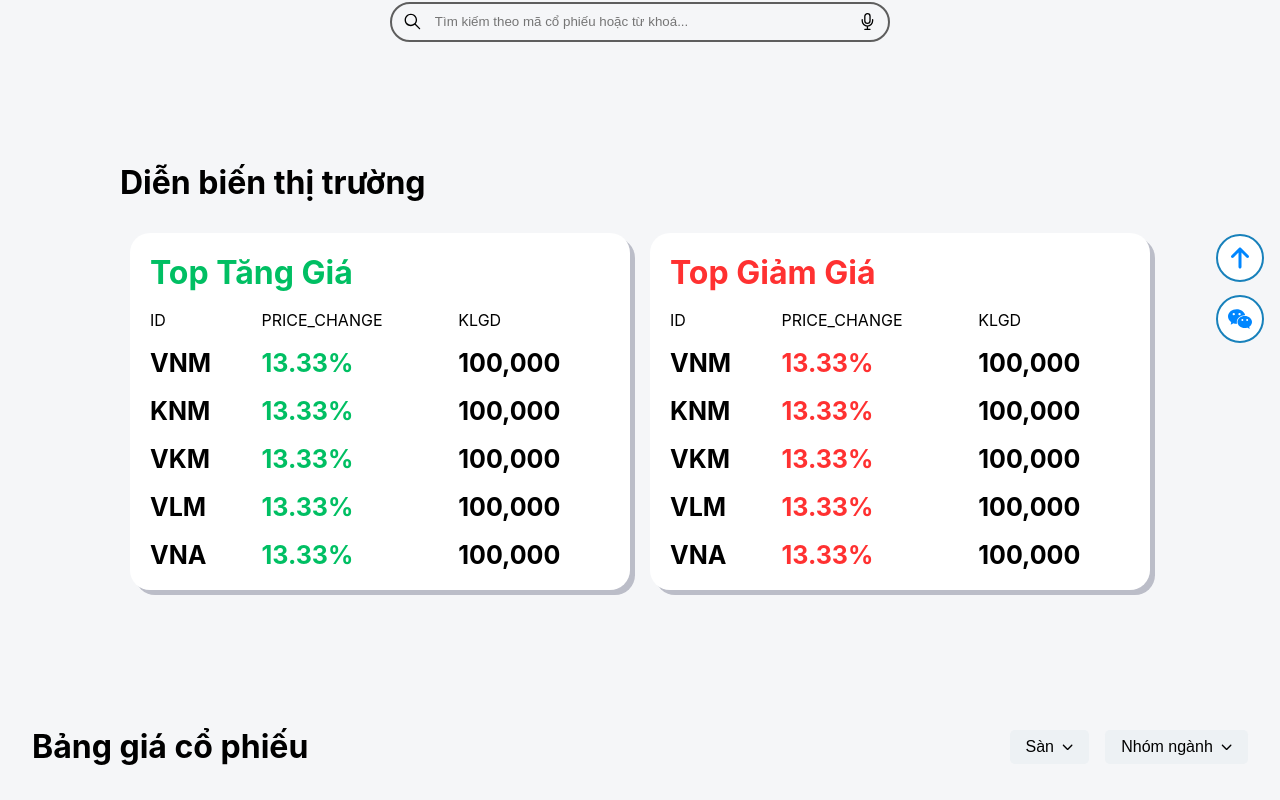
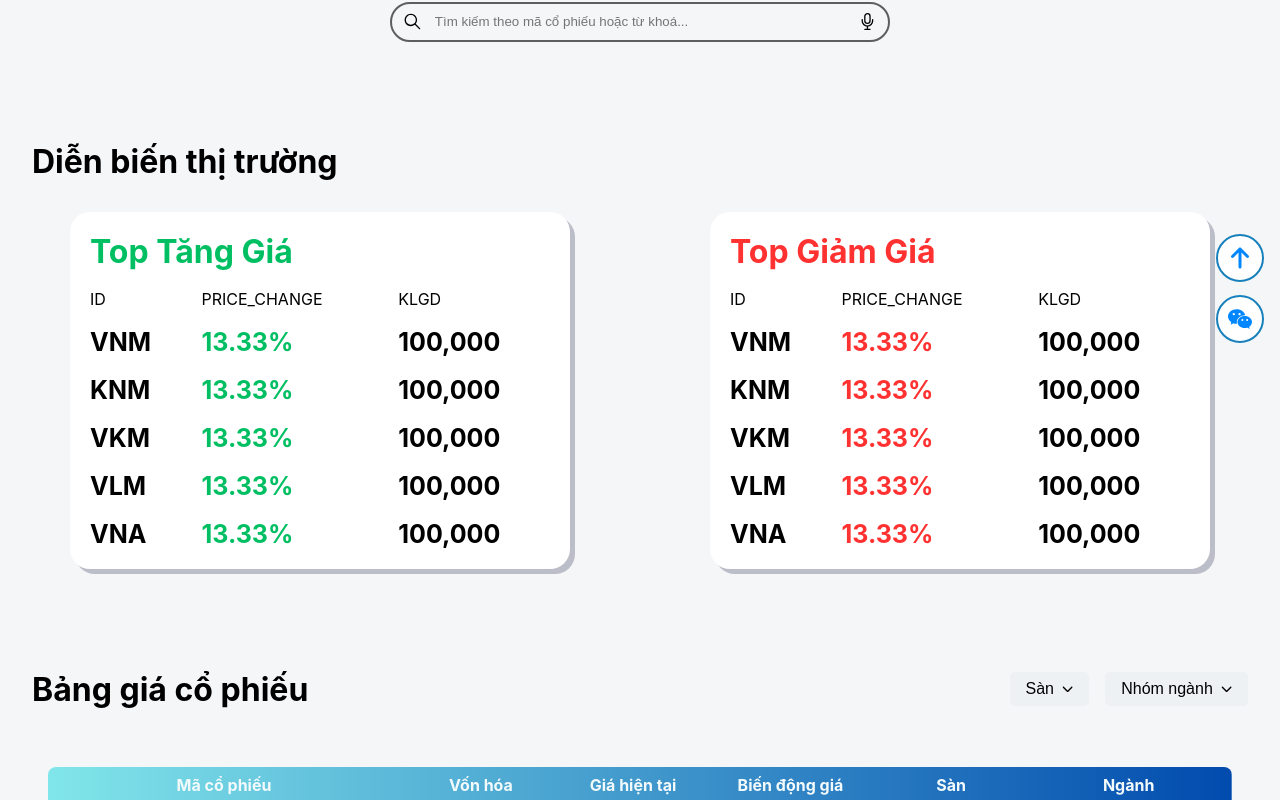
Before and after one commit to ltdungg/Investor-AI-Website, a React (Create React App) app in the folder frontend/: page /stocks in a window 1280 px wide. Shown: the part 441-1241 px from the top of the page. Built offline with nearby package versions, Linux system fonts and the light colour scheme; a web font is replaced by a local one.

Commit message:
fix StockSearch Market volatility

```diff
--- a/frontend/src/components/stocksSearch/Stock.css
+++ b/frontend/src/components/stocksSearch/Stock.css
@@ -32,8 +32,7 @@
     flex-wrap: wrap;
 }
 .Market_volatility{
-    background-color: #F5F6F8;
-    /* height: 900px; */
+    padding-left: 2rem;
 }
 
 @media  (min-width: 740px) and (max-width: 1024px){
--- a/frontend/src/components/stocksSearch/Stock.jsx
+++ b/frontend/src/components/stocksSearch/Stock.jsx
@@ -17,20 +17,10 @@ function Stock() {
                     <SearchBar />
                 </div>
             </div>
-            <div className="flex_container">
-                <div className="Market_volatility">
-                    <h1>Diễn biến thị trường</h1>
-                    <div className="market_container">
-                        <MarketStocks
-                            textColor="#00BF63"
-                            title="Top Tăng Giá"
-                        />
-                        <MarketStocks
-                            textColor="#FF3131"
-                            title="Top Giảm Giá"
-                        />
-                    </div>
-                </div>
+            <h1 className="Market_volatility">Diễn biến thị trường</h1>
+            <div className="market_container">
+                <MarketStocks textColor="#00BF63" title="Top Tăng Giá" />
+                <MarketStocks textColor="#FF3131" title="Top Giảm Giá" />
             </div>
             <StockPrice />
         </div>
```
